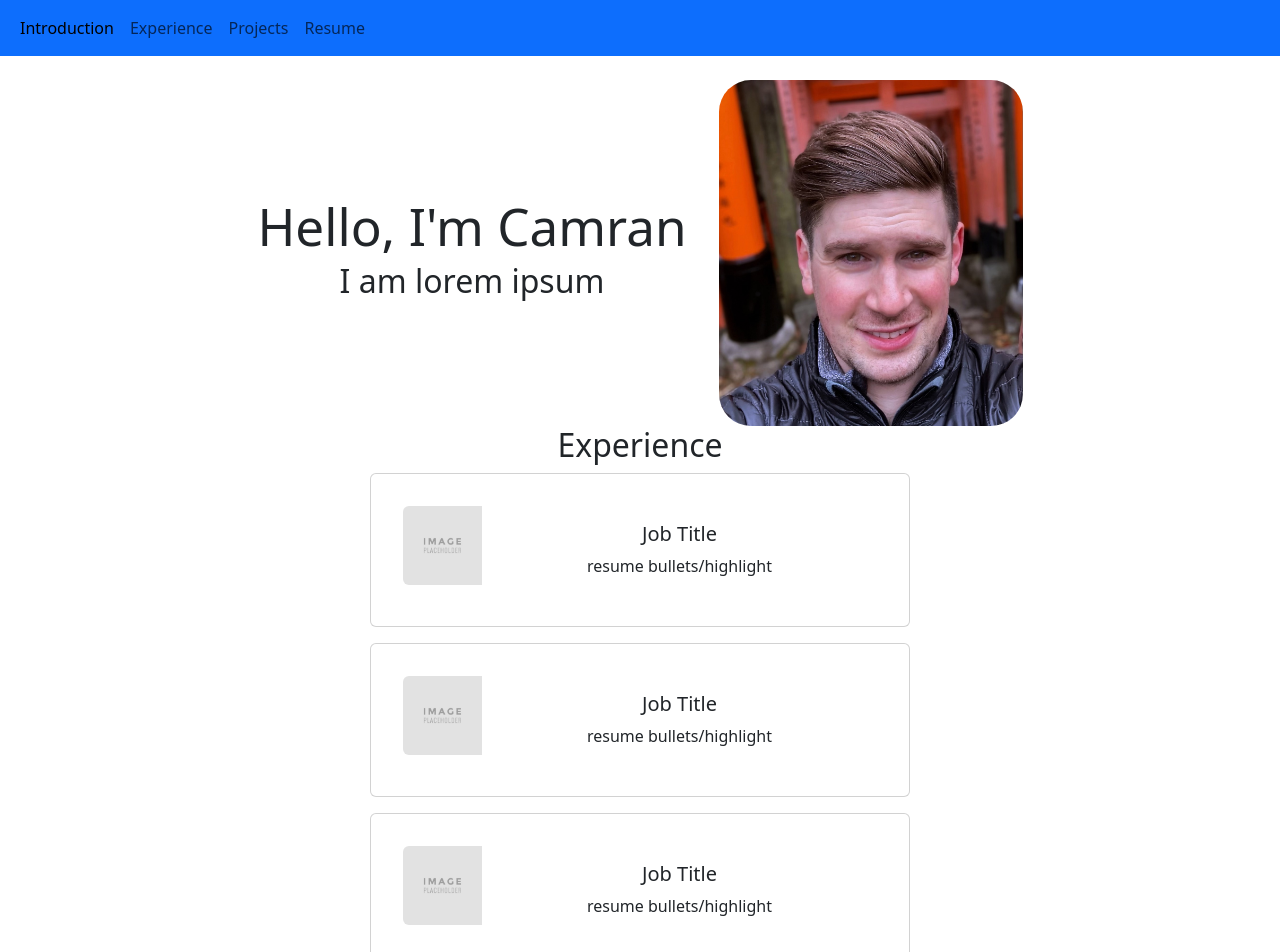
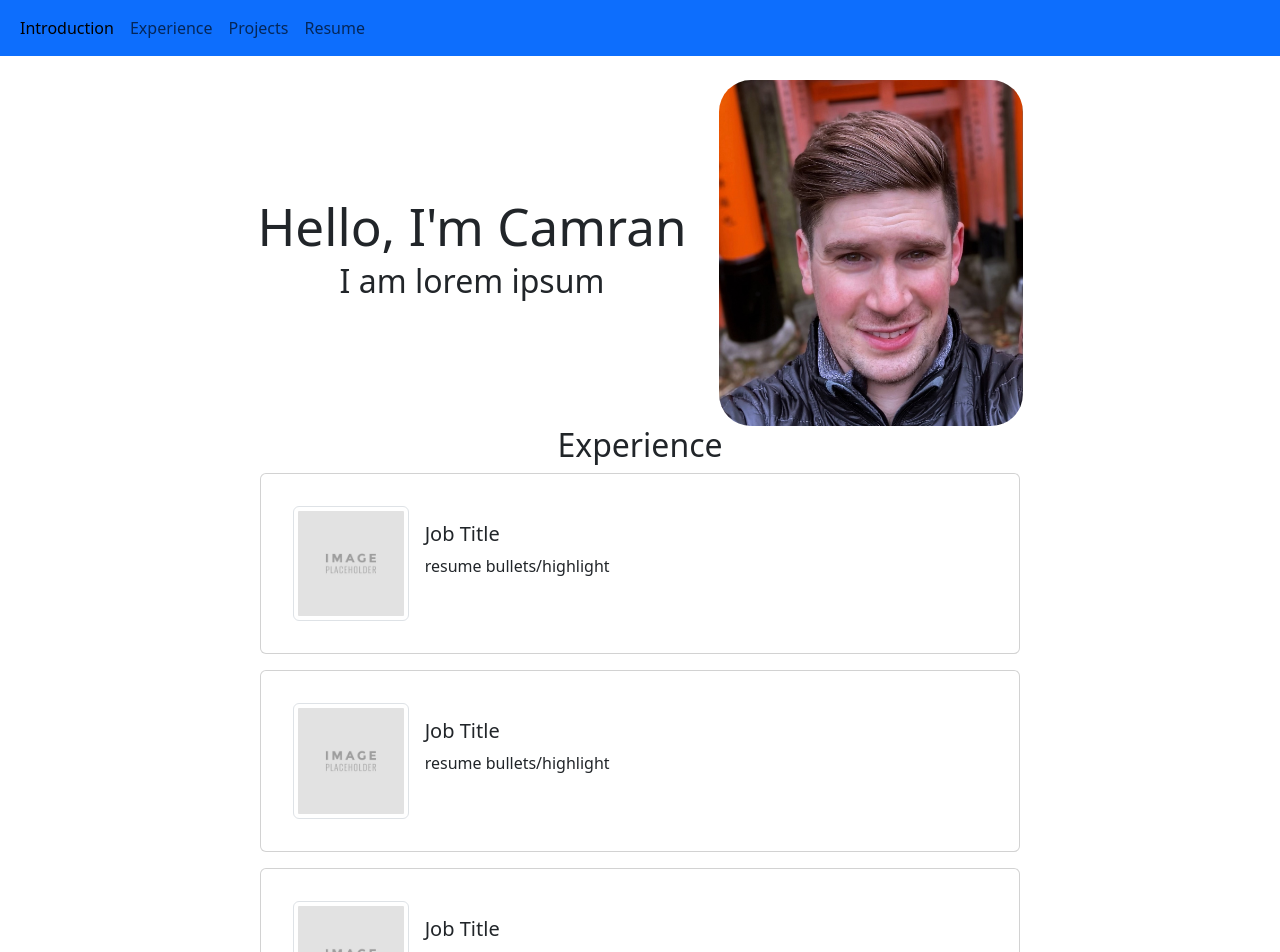
Before and after one commit to camrandev/portfolio-website, a React (Vite) app: page / in a window 1280 px wide. Shown: the top 952 px of the page. Built offline with nearby package versions, Linux system fonts and the light colour scheme.

Commit message:
update text alignment on job cards

```diff
--- a/src/Experience.jsx
+++ b/src/Experience.jsx
@@ -21,7 +21,7 @@ function Experience() {
   return (
     <div id="experience">
       <h2>Experience</h2>
-      <div className="d-flex row justify-content-center col-10 mx-auto">
+      <div className="d-flex row justify-content-center mx-auto">
         {renderJobCards()}
       </div>
     </div>
--- a/src/ExperienceCard.jsx
+++ b/src/ExperienceCard.jsx
@@ -12,16 +12,16 @@ import placeholder from "./assets/placeholder.jpg";
 
 function ExperienceCard() {
   return (
-    <div className="card mb-3" style={{ "max-width": "540px" }}>
+    <div className="card mb-3 col-8" style={{ "max-width": "760px" }}>
       <div className="row g-0">
-        <div className="col-md-2">
+        <div className="col-4 col-md-2">
           <img
             src={placeholder}
-            className="img-fluid rounded-start"
+            className="img-fluid img-thumbnail rounded-start"
             alt="..."
           />
         </div>
-        <div className="col-md-10">
+        <div className="col-6 text-start">
           <div className="card-body">
             <h5 className="card-title">Job Title</h5>
             <p className="card-text">resume bullets/highlight</p>
```
